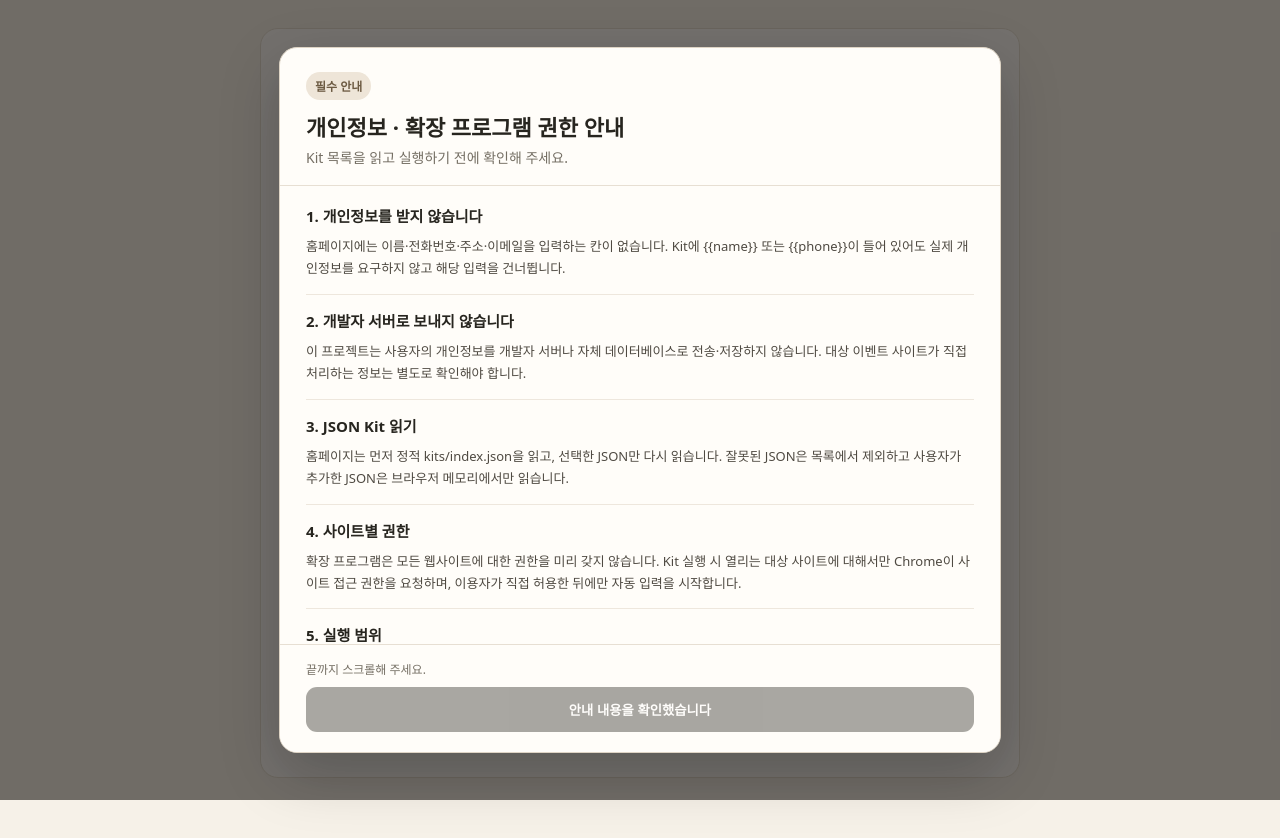
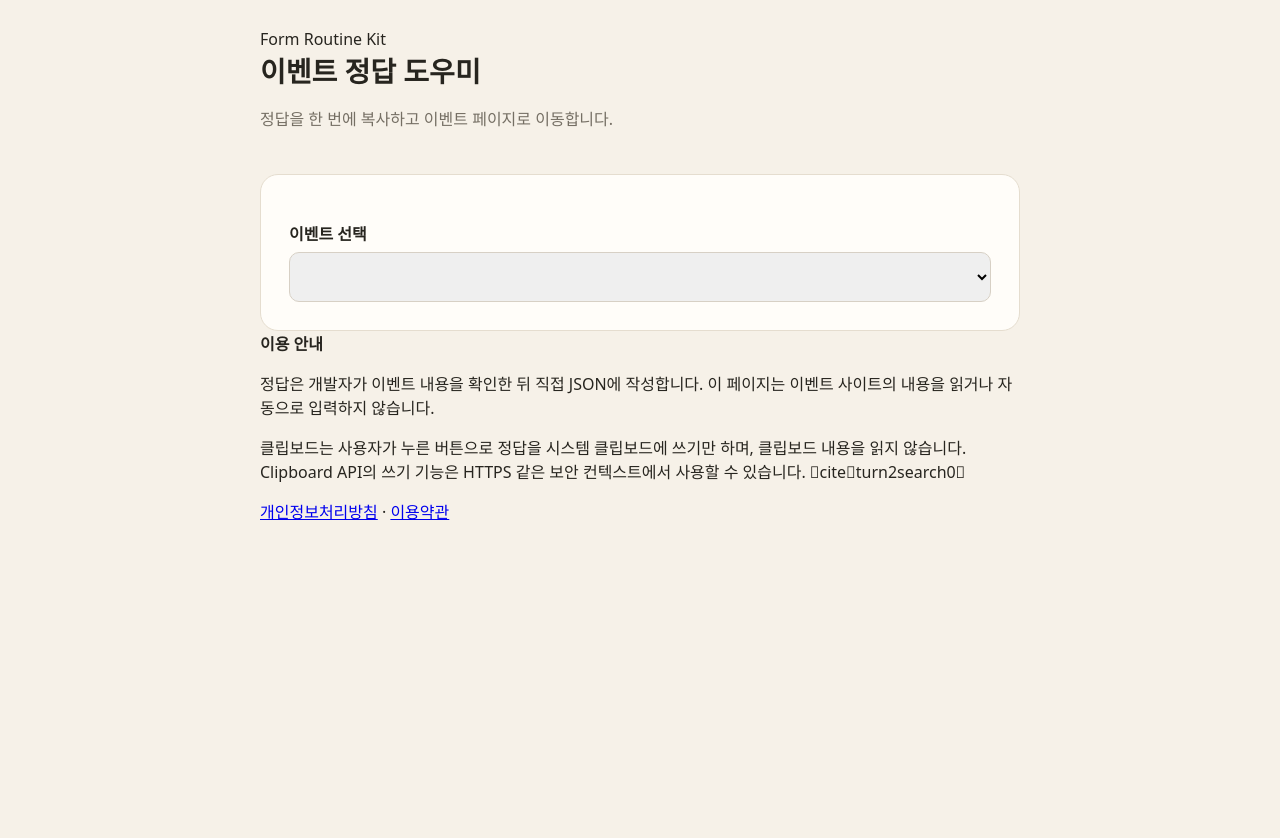
Before and after one commit to Ninetaild/form, a React (Vite) app: page / in a window 1280 px wide. After the commit the page ends 800 px from the top, so only its background shows below. Built offline with nearby package versions, Linux system fonts and the light colour scheme.

Commit message:
refactor: simplify event kit workflow

```diff
--- a/src/web/App.tsx
+++ b/src/web/App.tsx
@@ -1,51 +1,72 @@
-import{useEffect,useState}from'react';
+import{useEffect,useMemo,useState}from'react';
 
-type Kit={file:string;title:string;uploadedAt:string;uploadedDate:string;url:string};
-type KitJson={version:number;title:string;forms:any[]};
-type LocalKit={file:string;title:string;uploadedAt:string;uploadedDate:string;url:string;kit:KitJson};
+type EventKit={file:string;eventName:string;url:string;answers:string[];uploadedAt?:string;uploadedDate?:string};
 
-const WEB_ORIGIN='https://ninetaild.github.io';
-const send=(type:string,payload:any={})=>window.postMessage({source:'form-routine-kit-web',type,...payload},WEB_ORIGIN);
-const kstDate=(iso:string)=>{const p=new Intl.DateTimeFormat('en-CA',{timeZone:'Asia/Seoul',year:'numeric',month:'2-digit',day:'2-digit'}).formatToParts(new Date(iso));return[p.find(x=>x.type==='year')?.value||'0000',p.find(x=>x.type==='month')?.value||'01',p.find(x=>x.type==='day')?.value||'01'].join('-')};
-const readCatalog=async():Promise<Kit[]>=>{
- const r=await fetch('./kits/index.json',{cache:'no-store',headers:{Accept:'application/json'}});if(!r.ok)throw new Error('Kit 목록을 읽지 못했습니다: '+r.status);
- const a=await r.json();if(!Array.isArray(a))throw new Error('Kit 목록 형식이 올바르지 않습니다.');
- return a.filter((x:any)=>typeof x?.file==='string'&&/^[^/\\]+\.json$/i.test(x.file)).map((x:any)=>{const at=typeof x.uploadedAt==='string'&&x.uploadedAt?x.uploadedAt:'1970-01-01T00:00:00.000Z';return{file:x.file,title:x.title||x.file,uploadedAt:at,uploadedDate:/^\d{4}-\d{2}-\d{2}$/.test(x.uploadedDate||'')?x.uploadedDate:kstDate(at),url:'./kits/src/'+encodeURIComponent(x.file)}}).sort((a:any,b:any)=>b.uploadedAt.localeCompare(a.uploadedAt));
+const readCatalog=async():Promise<Array<{file:string;eventName:string;uploadedAt:string;uploadedDate:string}>>=>{
+ const r=await fetch('./kits/index.json',{cache:'no-store'});if(!r.ok)throw new Error('이벤트 목록을 읽지 못했습니다.');
+ const a=await r.json();if(!Array.isArray(a))throw new Error('이벤트 목록 형식이 올바르지 않습니다.');
+ return a.filter((x:any)=>typeof x?.file==='string'&&/^[^/\\]+\\.json$/i.test(x.file)).map((x:any)=>({
+  file:x.file,eventName:x.eventName||x.title||x.file,uploadedAt:x.uploadedAt||'',uploadedDate:x.uploadedDate||''
+ })).sort((a,b)=>String(b.uploadedAt).localeCompare(String(a.uploadedAt)));
 };
-const notice=[
- ['1. 개인정보를 받지 않습니다','홈페이지에는 이름·전화번호·주소·이메일을 입력하는 칸이 없습니다. Kit에 {{name}} 또는 {{phone}}이 들어 있어도 실제 개인정보를 요구하지 않고 해당 입력을 건너뜁니다.'],
- ['2. 개발자 서버로 보내지 않습니다','이 프로젝트는 사용자의 개인정보를 개발자 서버나 자체 데이터베이스로 전송·저장하지 않습니다. 대상 이벤트 사이트가 직접 처리하는 정보는 별도로 확인해야 합니다.'],
- ['3. JSON Kit 읽기','홈페이지는 먼저 정적 kits/index.json을 읽고, 선택한 JSON만 다시 읽습니다. 잘못된 JSON은 목록에서 제외하고 사용자가 추가한 JSON은 브라우저 메모리에서만 읽습니다.'],
- ['4. 사이트별 권한','확장 프로그램은 모든 웹사이트에 대한 권한을 미리 갖지 않습니다. Kit 실행 시 열리는 대상 사이트에 대해서만 Chrome이 사이트 접근 권한을 요청하며, 이용자가 직접 허용한 뒤에만 자동 입력을 시작합니다.'],
- ['5. 실행 범위','확장 프로그램은 Kit에 지정된 URL을 새 탭으로 열고, 이용자가 접근을 허용한 해당 사이트에서만 정해진 답변 입력 기능을 실행합니다. 개인정보를 별도의 개발자 서버로 전송하지 않습니다.'],
- ['6. 직접 확인할 항목','개인정보 동의, 제3자 제공, 약관, CAPTCHA, 다음·최종 제출 등 사용자의 의사 확인이 필요한 동작은 자동으로 실행하지 않습니다.'],
- ['7. 권한 거절','브라우저의 사이트 접근 권한 요청을 거절하면 자동 입력은 실행되지 않습니다.'],
- ['8. 마지막 확인','응모 내용과 대상 사이트의 개인정보처리방침·이용약관을 직접 확인한 뒤 실행해 주세요. 이 안내는 법률상 동의를 대신하지 않습니다.']
-] as const;
+
+const readKit=async(file:string):Promise<EventKit>=>{
+ const r=await fetch('./kits/src/'+encodeURIComponent(file),{cache:'no-store'});if(!r.ok)throw new Error('이벤트 JSON을 읽지 못했습니다.');
+ const k=await r.json();
+ if(typeof k?.eventName!=='string'||typeof k?.url!=='string'||!Array.isArray(k?.answers))throw new Error('JSON 형식이 올바르지 않습니다.');
+ return{file,eventName:k.eventName,url:k.url,answers:k.answers.map((x:any)=>String(x)).filter(Boolean),uploadedAt:k.uploadedAt,uploadedDate:k.uploadedDate};
+};
+
+async function copyText(value:string){
+ if(navigator.clipboard?.writeText){await navigator.clipboard.writeText(value);return true}
+ const ta=document.createElement('textarea');ta.value=value;ta.style.position='fixed';ta.style.opacity='0';document.body.append(ta);ta.select();
+ let ok=false;try{ok=document.execCommand('copy')}catch{}ta.remove();return ok;
+}
 
 export default function App(){
- const[kits,setKits]=useState<Kit[]>([]),[locals,setLocals]=useState<LocalKit[]>([]),[file,setFile]=useState(''),[date,setDate]=useState(''),[checked,setChecked]=useState(false),[status,setStatus]=useState(''),[logs,setLogs]=useState<string[]>([]),[running,setRunning]=useState(false);
- const[noticeOpen,setNoticeOpen]=useState(true),[noticeEnd,setNoticeEnd]=useState(false),[noticeReady,setNoticeReady]=useState(false);
- useEffect(()=>{const on=(e:MessageEvent)=>{if(e.source!==window||e.origin!==location.origin||e.data?.source!=='form-routine-kit-extension')return;if(e.data.type==='log'){const p=e.data.payload||{};setLogs(x=>[...x,`[${p.time||''}] ${p.message||''}`].slice(-80));setRunning(true)}if(e.data.type==='stopped'){setRunning(false);setStatus('실행을 중지했습니다.')}if(e.data.type==='finished'){setRunning(false)}};window.addEventListener('message',on);return()=>window.removeEventListener('message',on)},[]);
- useEffect(()=>{readCatalog().then(a=>{setKits(a);setDate(a[0]?.uploadedDate||'');setFile(a[0]?.file||'')}).catch(e=>setStatus(e.message||'Kit 목록을 읽지 못했습니다.'))},[]);
- const dates=[...new Set(kits.map(x=>x.uploadedDate))],dateList=locals.length?['내 파일',...dates]:dates;
- const shown=date==='내 파일'?locals:kits.filter(x=>x.uploadedDate===date);
- const chooseDate=(d:string)=>{setDate(d);const x=d==='내 파일'?locals[0]:kits.find(k=>k.uploadedDate===d);setFile(x?.file||'')};
- const addFiles=async(e:React.ChangeEvent<HTMLInputElement>)=>{const fs=[...Array.from(e.target.files||[])];e.target.value='';const a:LocalKit[]=[];for(const f of fs){try{const k=JSON.parse(await f.text());if(!Array.isArray(k?.forms)||!k.forms.length||!k.forms.every((x:any)=>x&&typeof x.url==='string'&&Array.isArray(x.steps)))continue;const t=new Date().toISOString();a.push({file:'local:'+t+':'+f.name,title:k.title||f.name,uploadedAt:t,uploadedDate:'내 파일',url:'',kit:k})}catch{}}if(a.length){setLocals(x=>[...a,...x]);setDate('내 파일');setFile(a[0].file);setStatus(a.length+'개의 JSON Kit을 브라우저에서 읽었습니다.')}else setStatus('사용할 수 있는 JSON Kit을 찾지 못했습니다.')};
- const waitExtension=()=>new Promise<boolean>(resolve=>{let done=false,n=0;const on=(e:MessageEvent)=>{if(e.source===window&&e.origin===location.origin&&e.data?.source==='form-routine-kit-extension'&&(e.data.type==='ready'||e.data.type==='pong')){done=true;clearInterval(t);clearTimeout(to);window.removeEventListener('message',on);resolve(true)}};const t=window.setInterval(()=>{if(!done){send('ping');if(++n>=15)clearInterval(t)}},200);const to=window.setTimeout(()=>{if(!done){done=true;clearInterval(t);window.removeEventListener('message',on);resolve(false)}},3500);window.addEventListener('message',on);send('ping')});
- const prepare=()=>new Promise<boolean>(resolve=>{const id='p-'+Date.now();let done=false;const cleanup=()=>{clearTimeout(to);window.removeEventListener('message',on)};const on=(e:MessageEvent)=>{if(e.source!==window||e.origin!==location.origin||e.data?.source!=='form-routine-kit-extension'||e.data.requestId!==id)return;if(e.data.type==='prepared'){done=true;cleanup();resolve(true)}if(e.data.type==='prepare-error'){done=true;cleanup();setStatus(e.data.message||'실행 준비에 실패했습니다.');resolve(false)}};const to=window.setTimeout(()=>{if(!done){done=true;cleanup();setStatus('확장 프로그램 응답 시간이 초과되었습니다. 확장 프로그램을 새로고침한 뒤 다시 시도해 주세요.');resolve(false)}},120000);window.addEventListener('message',on);send('prepare',{requestId:id,payload:window.__formRoutinePayload})});
- const stop=()=>{send('stop');setRunning(false);setStatus('중지 요청을 보냈습니다.');};
- const run=async()=>{const item=shown.find(x=>x.file===file);if(!item){setStatus('Kit을 선택해 주세요.');return}try{const k='kit'in item?item.kit:await fetch(item.url,{cache:'no-store'}).then(async r=>{if(!r.ok)throw new Error('JSON 읽기 실패: '+r.status);return r.json()});if(!Array.isArray(k.forms)||!k.forms.length)throw new Error('실행할 폼이 없습니다.');window.__formRoutinePayload={kit:k,queue:[]};setStatus('확장 프로그램 연결을 확인하는 중…');if(!await waitExtension()){delete window.__formRoutinePayload;setStatus('확장 프로그램을 새로고침한 뒤 다시 시도해 주세요.');return}setLogs([]);setRunning(true);setStatus('대상 폼을 새 탭으로 여는 중…');const ok=await prepare();delete window.__formRoutinePayload;if(ok)setStatus('실행 중입니다. 아래 로그에서 진행 상황을 확인하세요.')}catch(e:any){delete window.__formRoutinePayload;setStatus(e.message||'Kit 실행에 실패했습니다.')}};
+ const[catalog,setCatalog]=useState<Array<{file:string;eventName:string;uploadedAt:string;uploadedDate:string}>>([]);
+ const[selected,setSelected]=useState('');
+ const[kit,setKit]=useState<EventKit|null>(null);
+ const[status,setStatus]=useState('');
+ const[loading,setLoading]=useState(true);
+
+ useEffect(()=>{readCatalog().then(a=>{setCatalog(a);setSelected(a[0]?.file||'')}).catch(e=>setStatus(e.message)).finally(()=>setLoading(false))},[]);
+ useEffect(()=>{if(!selected)return;setKit(null);readKit(selected).then(setKit).catch(e=>setStatus(e.message))},[selected]);
+
+ const dates=useMemo(()=>[...new Set(catalog.map(x=>x.uploadedDate).filter(Boolean))],[catalog]);
+ const grouped=useMemo(()=>dates.map(date=>({date,items:catalog.filter(x=>x.uploadedDate===date)})),[catalog]);
+
+ const copyAnswer=async(answer:string)=>{
+  const ok=await copyText(answer);setStatus(ok?'클립보드에 복사했습니다.':'클립보드 복사에 실패했습니다. 버튼을 다시 눌러 주세요.');
+ };
+ const move=async()=>{
+  if(!kit)return;
+  const first=kit.answers[0]||'';
+  if(first)await copyText(first);
+  const w=window.open(kit.url,'_blank','noopener,noreferrer');
+  if(!w)setStatus('이동이 차단되었습니다. 브라우저에서 팝업/새 탭 열기를 허용해 주세요.');
+  else setStatus(first?'정답 1을 클립보드에 복사하고 이벤트 페이지를 열었습니다.':'이벤트 페이지를 열었습니다.');
+ };
+
  return <main className="shell">
-  {noticeOpen&&<div className="noticeOverlay" role="dialog" aria-modal="true"><div className="noticeModal"><div className="noticeHeader"><span className="noticeBadge">필수 안내</span><h2>개인정보 · 확장 프로그램 권한 안내</h2><p>Kit 목록을 읽고 실행하기 전에 확인해 주세요.</p></div><div className="noticeScroll" onScroll={e=>{const x=e.currentTarget;if(x.scrollTop+x.clientHeight>=x.scrollHeight-12)setNoticeEnd(true)}}>{notice.map(([t,b])=><section className="noticeSection" key={t}><h3>{t}</h3><p>{b}</p></section>)}<div className="noticeLast">안내를 끝까지 확인했습니다.</div></div><div className="noticeFooter"><p className="noticeHint">{noticeEnd?'안내를 끝까지 확인했습니다.':'끝까지 스크롤해 주세요.'}</p><button className="primary noticeConfirm" disabled={!noticeEnd} onClick={()=>{setNoticeReady(true);setNoticeOpen(false)}}>안내 내용을 확인했습니다</button></div></div></div>}
-  <section className="card"><h1>이벤트 응모 도우미</h1><p className="muted">개인정보를 받지 않고, Kit의 정해진 답변만 입력합니다.</p><button className="noticeAgain" onClick={()=>{setNoticeOpen(true);setNoticeEnd(false)}}>개인정보·권한 안내 다시 보기</button>
-   <div className="uploadRow"><label className="uploadButton">JSON Kit 추가<input type="file" accept=".json,application/json" multiple onChange={addFiles}/></label><span className="muted">브라우저에서만 읽습니다.</span></div>
-   <label>업로드일<select value={date} onChange={e=>chooseDate(e.target.value)}>{dateList.map(d=><option key={d} value={d}>{d}</option>)}</select></label>
-   <label>Kit<select value={file} onChange={e=>setFile(e.target.value)}>{shown.map(k=><option key={k.file} value={k.file}>{k.title}</option>)}</select></label>
-   <label className="check"><input type="checkbox" disabled={!noticeReady} checked={checked} onChange={e=>setChecked(e.target.checked)}/> 안내 내용을 확인했습니다.</label>
-   {!noticeReady&&<p className="lockHint">먼저 필수 안내를 끝까지 확인해 주세요.</p>}
-   <button className="primary" disabled={!checked||!file||running} onClick={run}>Kit 실행</button>{running&&<button className="primary" onClick={stop} style={{marginTop:8,background:'#b91c1c'}}>■ 실행 중지</button>}<div style={{marginTop:12,padding:10,border:'1px solid #ddd',borderRadius:8,background:'#fafafa'}}><div style={{fontWeight:700,fontSize:13,display:'flex',alignItems:'center',gap:7}}><span style={{width:10,height:10,borderRadius:'50%',background:running?'#16a34a':'#9ca3af',display:'inline-block'}}/>통신 기록 / 실행 로그</div><pre style={{whiteSpace:'pre-wrap',fontSize:11,lineHeight:1.5,maxHeight:220,overflow:'auto',margin:'8px 0 0'}}>{logs.length?logs.join('\n'):'실행 전에는 기록이 없습니다.'}</pre></div><p className="muted" style={{fontSize:12}}>개인정보처리방침 · <a href="./privacy.html" target="_blank" rel="noreferrer">Privacy</a> · <a href="./terms.html" target="_blank" rel="noreferrer">이용약관</a></p><a className="download" href="./download/form-routine-kit-extension.zip" download>Chrome 확장 프로그램 ZIP 다운로드</a><p className="status">{status}</p>
+  <header><div><div className="brand">Form Routine Kit</div><h1>이벤트 정답 도우미</h1><p className="muted">정답을 한 번에 복사하고 이벤트 페이지로 이동합니다.</p></div></header>
+  <section className="card">
+   <label className="label">이벤트 선택</label>
+   {loading?<p className="muted">불러오는 중…</p>:<select className="eventSelect" value={selected} onChange={e=>setSelected(e.target.value)}>
+    {grouped.map(g=><optgroup key={g.date} label={g.date}>{g.items.map(x=><option key={x.file} value={x.file}>{x.eventName}</option>)}</optgroup>)}
+   </select>}
+   {kit&&<div className="event">
+    <div className="eventTitle">{kit.eventName}</div>
+    <div className="url"><a href={kit.url} target="_blank" rel="noreferrer">{kit.url}</a></div>
+    <div className="answers">
+     {kit.answers.map((answer,i)=><button className="answerRow" key={i} onClick={()=>copyAnswer(answer)} title="클릭하면 클립보드에 복사">
+      <span><b>정답 {i+1}</b><span className="answerText">{answer}</span></span><span className="arrow">→</span>
+     </button>)}
+    </div>
+    <button className="moveButton" onClick={move}>정답 1 복사 후 이벤트 페이지로 이동 →</button>
+   </div>}
+   {status&&<p className="status">{status}</p>}
   </section>
+  <section className="info"><strong>이용 안내</strong><p>정답은 개발자가 이벤트 내용을 확인한 뒤 직접 JSON에 작성합니다. 이 페이지는 이벤트 사이트의 내용을 읽거나 자동으로 입력하지 않습니다.</p><p>클립보드는 사용자가 누른 버튼으로 정답을 시스템 클립보드에 쓰기만 하며, 클립보드 내용을 읽지 않습니다. Clipboard API의 쓰기 기능은 HTTPS 같은 보안 컨텍스트에서 사용할 수 있습니다. citeturn2search0</p><p><a href="./privacy.html">개인정보처리방침</a> · <a href="./terms.html">이용약관</a></p></section>
  </main>;
 }
-declare global{interface Window{__formRoutinePayload?:any}}
```
